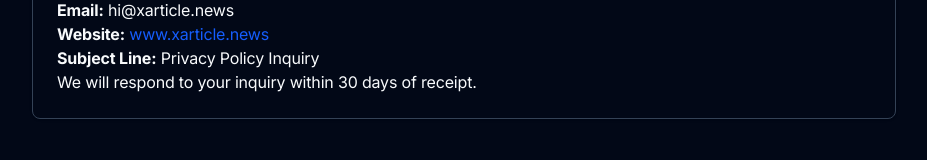
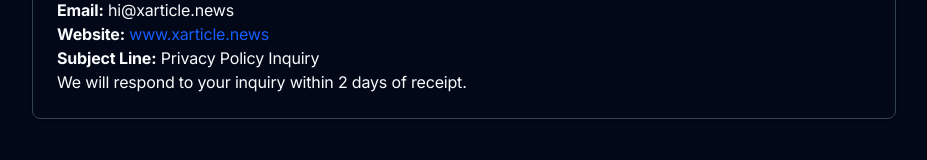
Before and after one commit to jasonCodeSpace/articles-x, a Next.js app: page /privacy in a window 1280 px wide. Shown: the part 4122-4282 px from the top of the page, without its empty margins (176-1103 px from the left). Built offline with nearby package versions, Linux system fonts and the light colour scheme; no server answers; the database is empty.

Commit message:
feat:rewording

```diff
--- a/app/privacy/page.tsx
+++ b/app/privacy/page.tsx
@@ -359,7 +359,7 @@ export default async function Privacy() {
                 <strong>Subject Line:</strong> Privacy Policy Inquiry
               </p>
               <p>
-                We will respond to your inquiry within 30 days of receipt.
+                We will respond to your inquiry within 2 days of receipt.
               </p>
             </CardContent>
           </Card>
```
